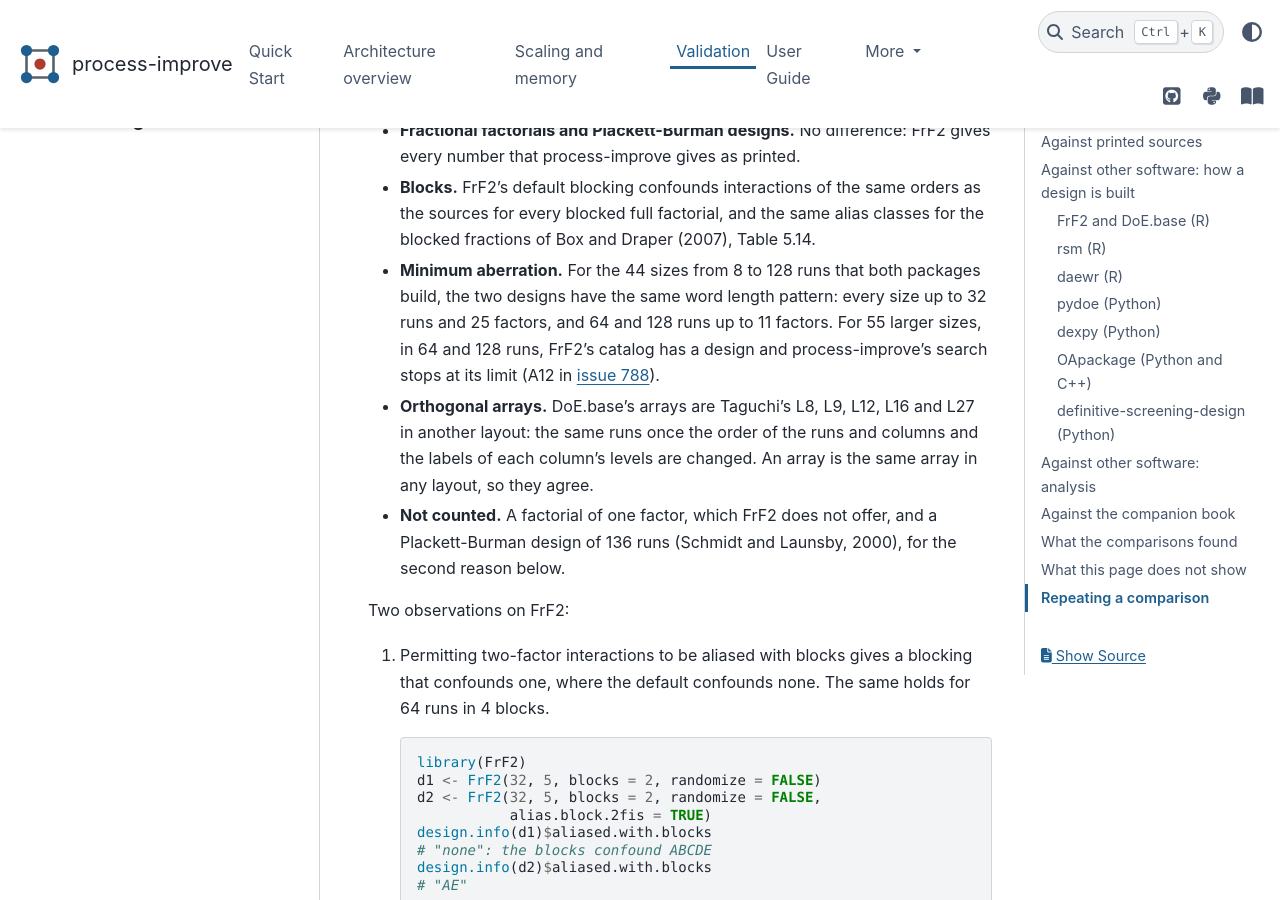
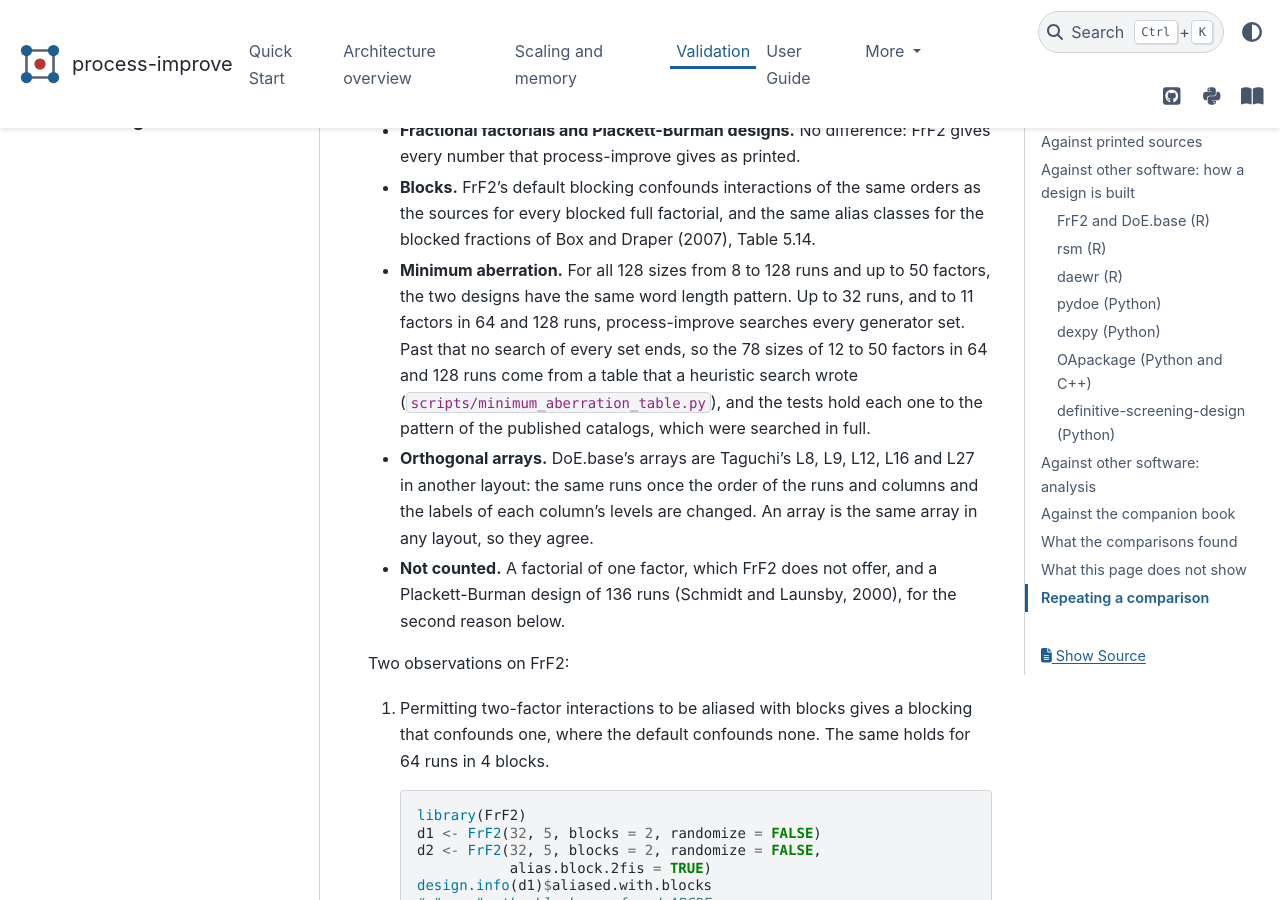
Before and after one commit to kgdunn/process-improve, a Sphinx documentation site: the page built from docs/validation.rst, in a window 1280 px wide and 900 px high, scrolled down 4685 px. Built offline with Sphinx 7.4.7 and the PyData theme 0.15.4, drawn with Linux system fonts in a browser that asks for light colours; some of the changed text lies outside the part shown.

Commit message:
Validation: both gaps in Factorial are closed
The record says the 128 sizes of minimum-aberration fraction from 8 to
128 runs and up to 50 factors agree with FrF2, and how the 78 sizes in
64 and 128 runs are found and checked. factori.al's page says both gaps
are fixed.

Co-Authored-By: Claude Opus 5.5 <noreply@anthropic.com>
Claude-Session: https://claude.ai/code/session_01S4nNrPkUPaohxFC2ZXtzgY

```diff
--- a/docs/validation.rst
+++ b/docs/validation.rst
@@ -175,10 +175,12 @@ orthogonal arrays.
 - **Blocks.** FrF2's default blocking confounds interactions of the same orders as the sources
   for every blocked full factorial, and the same alias classes for the blocked fractions of Box
   and Draper (2007), Table 5.14.
-- **Minimum aberration.** For the 44 sizes from 8 to 128 runs that both packages build, the two
-  designs have the same word length pattern: every size up to 32 runs and 25 factors, and 64
-  and 128 runs up to 11 factors. For 55 larger sizes, in 64 and 128 runs, FrF2's catalog has a
-  design and process-improve's search stops at its limit (A12 in `issue 788 <https://github.com/kgdunn/process-improve/issues/788>`__).
+- **Minimum aberration.** For all 128 sizes from 8 to 128 runs and up to 50 factors, the two
+  designs have the same word length pattern. Up to 32 runs, and to 11 factors in 64 and 128
+  runs, process-improve searches every generator set. Past that no search of every set ends, so
+  the 78 sizes of 12 to 50 factors in 64 and 128 runs come from a table that a heuristic search
+  wrote (``scripts/minimum_aberration_table.py``), and the tests hold each one to the pattern of
+  the published catalogs, which were searched in full.
 - **Orthogonal arrays.** DoE.base's arrays are Taguchi's L8, L9, L12, L16 and L27 in another
   layout: the same runs once the order of the runs and columns and the labels of each column's
   levels are changed. An array is the same array in any layout, so they agree.
@@ -423,10 +425,10 @@ What the comparisons found
        factors.
      - :ref:`validation-daewr`
    * - process-improve
-     - A minimum-aberration search that stops where published designs exist, in 64 and 128
-       runs. The same gap in 32 runs, and a second one, no way to give the center runs of each
-       block of a central composite design, are closed.
-     - A12 in `issue 788 <https://github.com/kgdunn/process-improve/issues/788>`__
+     - Two gaps, both closed: minimum-aberration designs that the search did not reach, in 32,
+       64 and 128 runs, and no way to give the center runs of each block of a central composite
+       design.
+     - A11 and A12 in `issue 788 <https://github.com/kgdunn/process-improve/issues/788>`__
    * - process-improve
      - 1,555 printed numbers that need a function the library does not have yet, 275 that
        differ for a cause not known yet, and 1 that differs for a bug or limit of the library.
```
Also changed, not shown: changelog.d/2026-11-24-minimum-aberration-up-to-50-factors.added.md (added, +9 -0 lines), 1 other file.
